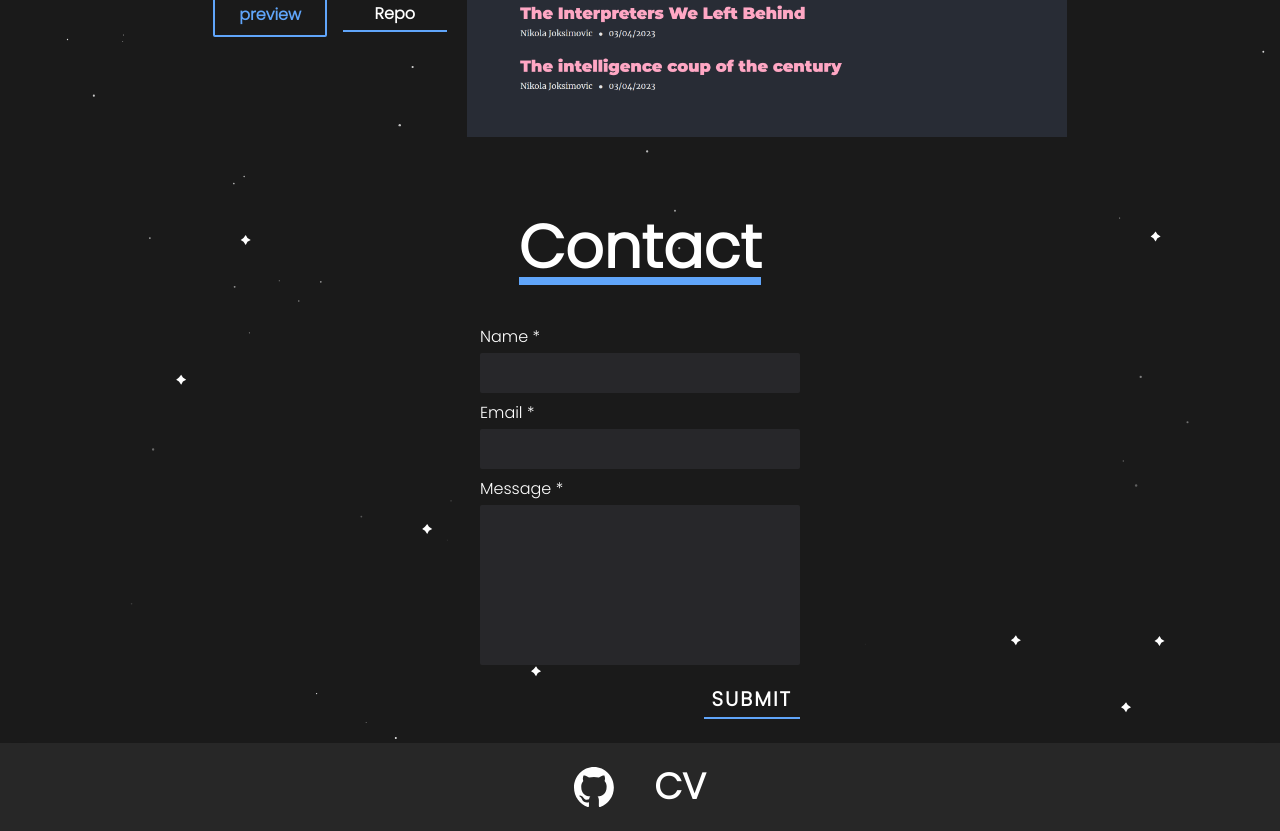
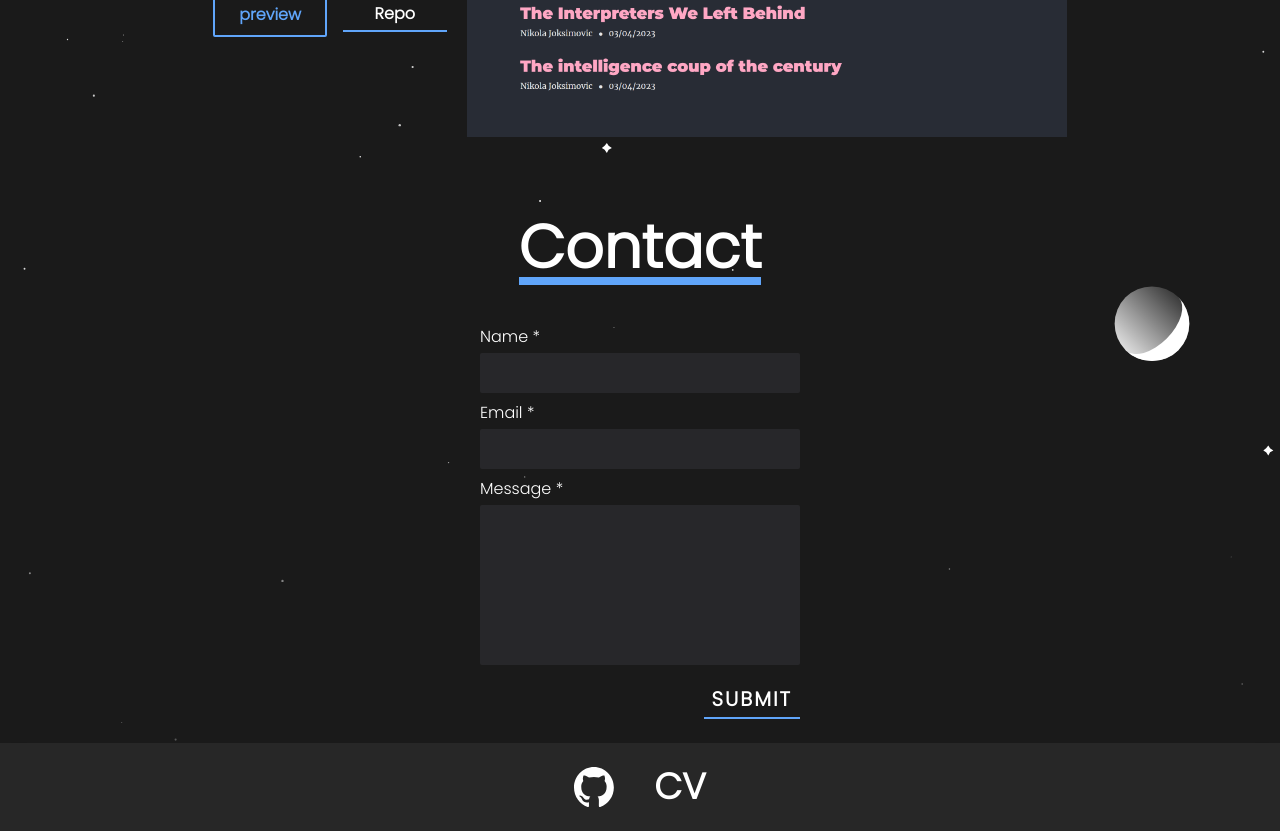
Before and after one commit to Joksa132/portfolio, a Next.js app: page / in a window 1280 px wide. Shown: the part 3080-3911 px from the top of the page. Built offline with nearby package versions, Linux system fonts and the light colour scheme.

Commit message:
add second star background

```diff
--- a/components/Sections/ContactSection.tsx
+++ b/components/Sections/ContactSection.tsx
@@ -3,6 +3,7 @@ import { useRef, useState } from "react";
 import emailjs from '@emailjs/browser';
 import Footer from '@/components/Footer';
 import { SnackbarProvider, enqueueSnackbar } from 'notistack';
+import starBG from '@/public/star-bg2.svg'
 
 type Props = {
   sectionRefs: { [key: string]: React.RefObject<HTMLDivElement> };
@@ -37,7 +38,14 @@ export default function ContactSection({ sectionRefs, setActiveLink }: Props) {
   }
 
   return (
-    <section className='flex flex-col justify-between' id='contact' ref={sectionRefs.contact}>
+    <section
+      className='flex flex-col justify-between'
+      id='contact'
+      ref={sectionRefs.contact}
+      style={{
+        backgroundImage: `url(${starBG.src})`,
+      }}
+    >
       <div className='flex flex-col items-center'>
         <h2 className='text-6xl mt-20 border-b-8 border-blue-400 font-bold max-[550px]:text-5xl'>Contact</h2>
         <form ref={formRef} onSubmit={handleEmailSubmit} className='flex flex-col items-center gap-2 mt-10 w-1/4 max-xl:w-1/3 max-lg:w-2/4 max-[550px]:w-3/4'>
```
